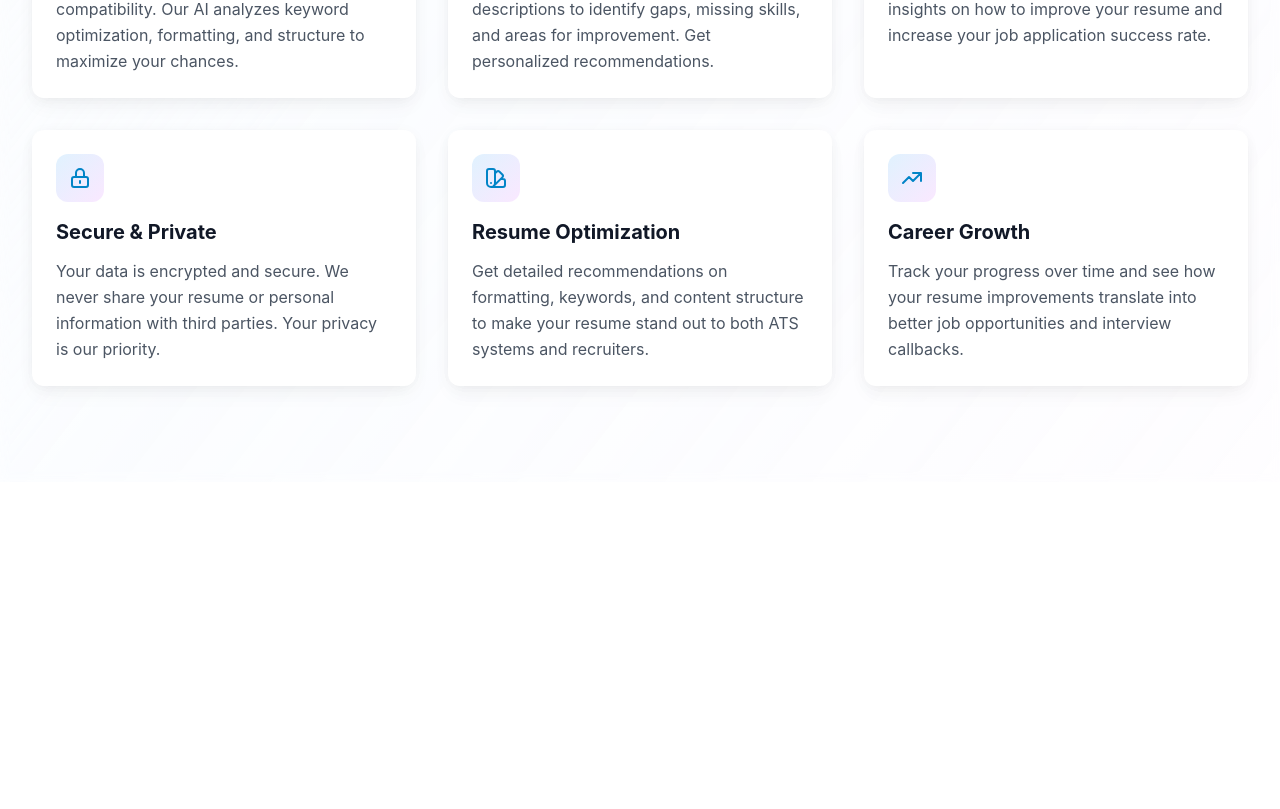
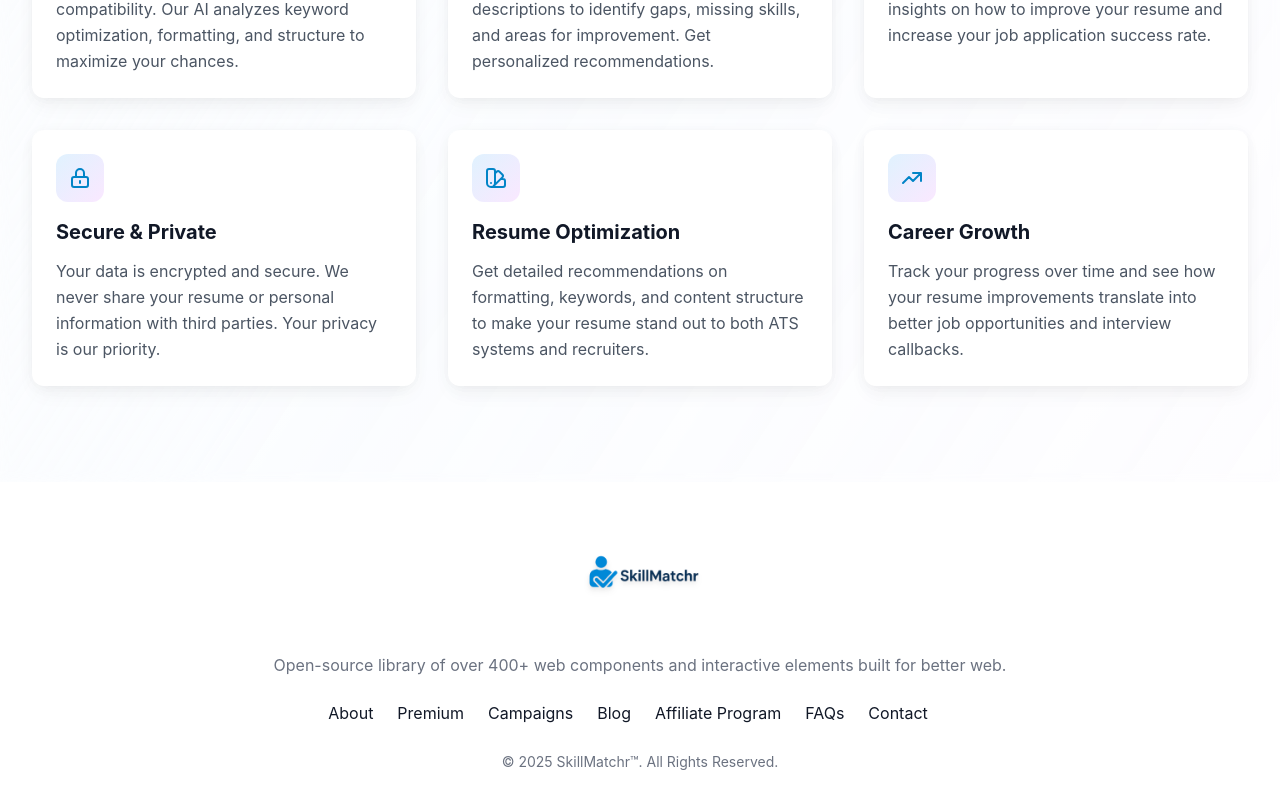
Before and after one commit to anjuladabarera/AI-ResumeAnalyzer, a React (Vite) app in the folder frontend/: page / in a window 1280 px wide. Shown: the part 1163-1972 px from the top of the page. Before the commit the page ends 1645 px from the top, so only its background shows below. Built offline with nearby package versions, Linux system fonts and the light colour scheme.

Commit message:
feat: Add Footer component and integrate API_BASE_URL in multiple pages

```diff
--- a/frontend/src/App.jsx
+++ b/frontend/src/App.jsx
@@ -6,6 +6,7 @@ import UploadJobDescription from "./pages/uploadJobDescription.jsx";
 import UploadPDFATSScore from "./pages/uploadPDFATSScore.jsx";
 import Navbar from "./components/navbar.jsx";
 import ContactUs from "./pages/contactUs.jsx";
+import Footer from "./components/footer.jsx";
 
 const App = () => {
   return (
@@ -23,6 +24,13 @@ const App = () => {
         {/* <Route path="/aboutUs" element={<AboutUS />}/> */}
         <Route path="/contactUs" element={<ContactUs/>}/>
       </Routes>
+
+
+
+
+            {/* Navbar always visible */}
+      <Footer />
+
     </>
   );
 };
--- /dev/null
+++ b/frontend/src/components/footer.jsx
@@ -0,0 +1,48 @@
+import React from "react";
+import logo from "../assets/SkillMatchr_logo.png"; // adjust path if needed
+
+export const Footer = () => {
+  return (
+    <footer className="p-4 bg-white md:p-8 lg:p-10 dark:bg-gray-800">
+      <div className="mx-auto max-w-screen-xl text-center">
+
+        {/* Logo */}
+        <a
+          href="#"
+          className="flex justify-center items-center text-2xl font-semibold text-gray-900 dark:text-white"
+        >
+          <img
+            src={logo}
+            alt="SkillMatchr Logo"
+            className="w-40 h-auto object-contain drop-shadow-md"
+          />
+        </a>
+
+        {/* Description */}
+        <p className="my-6 text-gray-500 dark:text-gray-400">
+          Open-source library of over 400+ web components and interactive elements built for better web.
+        </p>
+
+        {/* Links */}
+        <ul className="flex flex-wrap justify-center items-center mb-6 text-gray-900 dark:text-white">
+          {["About", "Premium", "Campaigns", "Blog", "Affiliate Program", "FAQs", "Contact"].map(
+            (item) => (
+              <li key={item}>
+                <a href="#" className="mr-4 hover:underline md:mr-6">
+                  {item}
+                </a>
+              </li>
+            )
+          )}
+        </ul>
+
+        {/* Copyright */}
+        <span className="text-sm text-gray-500 dark:text-gray-400">
+          © {new Date().getFullYear()} SkillMatchr™. All Rights Reserved.
+        </span>
+      </div>
+    </footer>
+  );
+};
+
+export default Footer;
--- a/frontend/src/pages/contactUs.jsx
+++ b/frontend/src/pages/contactUs.jsx
@@ -1,4 +1,7 @@
 import React from "react";
+
+const API_BASE_URL = import.meta.env.VITE_API_URL;
+
 
 const ContactUs = () => {
   return (
--- a/frontend/src/pages/findaJob.jsx
+++ b/frontend/src/pages/findaJob.jsx
@@ -1,6 +1,10 @@
 import React, { useState, useEffect } from "react";
 import { Link } from "react-router-dom";
 import axios from "axios";
+
+
+const API_BASE_URL = import.meta.env.VITE_API_URL;
+
 
 
 
--- a/frontend/src/pages/homePage.jsx
+++ b/frontend/src/pages/homePage.jsx
@@ -1,5 +1,9 @@
 import React from "react";
 import Hero from "../components/hero";
+
+
+const API_BASE_URL = import.meta.env.VITE_API_URL;
+
 
 const HomePage = () => {
   const features = [
@@ -63,6 +67,7 @@ const HomePage = () => {
     <div className="min-h-screen">
       <Hero />
 
+
       {/* Features Section */}
       <section className="py-16 lg:py-24 bg-white/50 backdrop-blur-sm">
         <div className="max-w-7xl mx-auto px-4 sm:px-6 lg:px-8">
--- a/frontend/src/pages/uploadJobDescription.jsx
+++ b/frontend/src/pages/uploadJobDescription.jsx
@@ -1,6 +1,12 @@
 import React, { useState, useEffect } from "react";
 import { Link } from "react-router-dom";
 import axios from "axios";
+
+
+
+const API_BASE_URL = import.meta.env.VITE_API_URL;
+console.log("API URL:", import.meta.env.VITE_API_URL);
+
 
 const UploadJobDescription = () => {
   const getScoreColor = (score = 0) => {
@@ -41,7 +47,11 @@ const UploadJobDescription = () => {
     setAnalysis(null);
 
     try {
-      const res = await axios.post("http://localhost:3000/api/cv/upload", formData, {
+      const res = await axios.post(
+        `${API_BASE_URL}/api/cv/upload`,
+        // "http://localhost:3000/api/cv/upload", formData,
+
+        {
         headers: { "Content-Type": "multipart/form-data" },
       });
 
@@ -65,7 +75,10 @@ const UploadJobDescription = () => {
     setAnalysis(null);
 
     try {
-      const res = await axios.post("http://localhost:3000/api/cv/compare-jobs", {
+      const res = await axios.post
+        // ("http://localhost:3000/api/cv/compare-jobs",
+        (`${API_BASE_URL}/api/cv/compare-jobs`,
+        {
         jdText: jobDescription,
         text: resumeText,
       });
--- a/frontend/src/pages/uploadPDFATSScore.jsx
+++ b/frontend/src/pages/uploadPDFATSScore.jsx
@@ -1,6 +1,11 @@
 import React, { useState, useEffect } from "react";
 import axios from "axios";
 import { Link } from "react-router-dom";
+
+
+
+const API_BASE_URL = import.meta.env.VITE_API_URL;
+
 
 const UploadPDFATSScore = () => {
   const [file, setFile] = useState(null);
@@ -34,9 +39,13 @@ const UploadPDFATSScore = () => {
     setLoadingAI(true);
     try {
       const res = await axios.post(
-        "http://localhost:3000/api/cv/ats-score",
-        { text }
-      );
+        `${API_BASE_URL}/api/cv/ats-score`,
+         { text }
+
+        // "http://localhost:3000/api/cv/ats-score",
+
+    );
+
 
       let parsed;
       try {
@@ -91,7 +100,8 @@ const UploadPDFATSScore = () => {
 
     try {
       const res = await axios.post(
-        "http://localhost:3000/api/cv/upload",
+          `${API_BASE_URL}/api/cv/upload`,
+        // "http://localhost:3000/api/cv/upload",
         formData,
         { headers: { "Content-Type": "multipart/form-data" } }
       );
```
Also changed, not shown: 1 other file (tests, documents, lock files or other folders).
